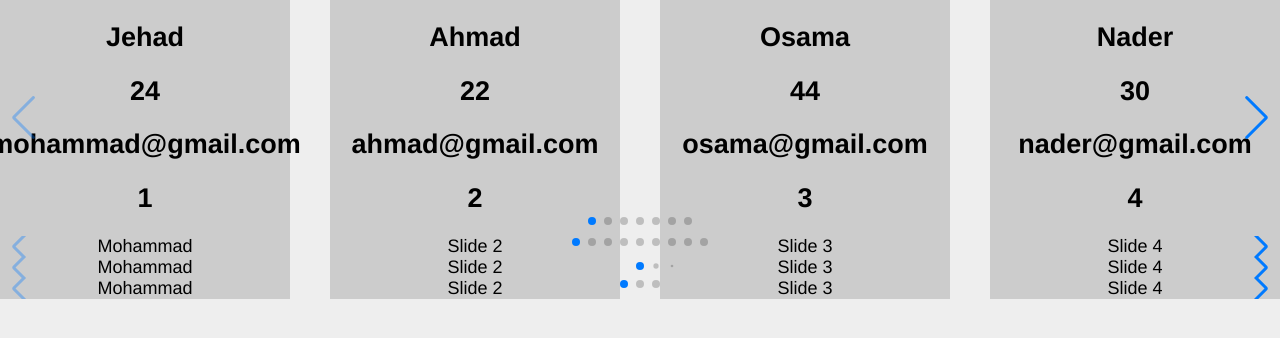
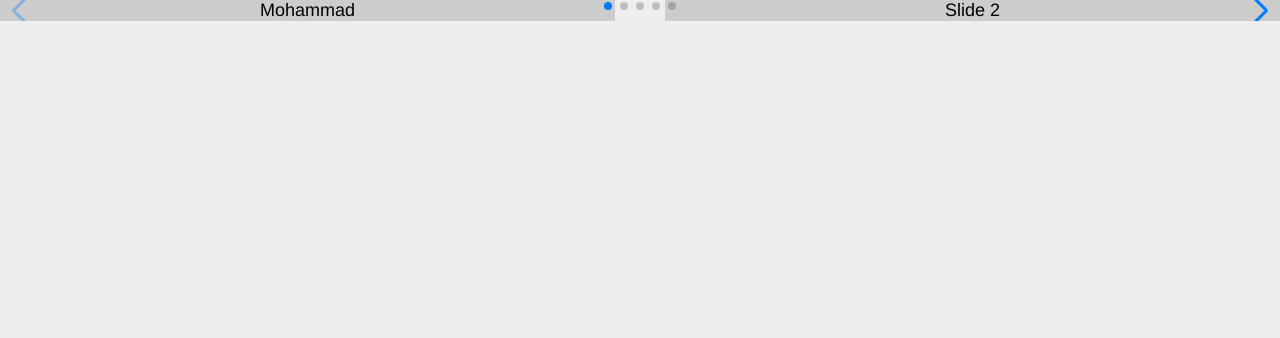
Before and after one commit to mohammaddarweesh-oop/project-one, a React (Create React App) app: page / in a window 1280 px wide. Shown: the top 338 px of the page. Built offline with nearby package versions, Linux system fonts and the light colour scheme.

Commit message:
Swiper Component

```diff
--- a/src/App.js
+++ b/src/App.js
@@ -1,62 +1,69 @@
-import { Swiper, SwiperSlide } from "swiper/react";
-import SwiperCore, { Pagination, Navigation } from "swiper/core";
-import "swiper/swiper.min.css";
 import "./App.css";
-import "swiper/css/navigation";
-import "swiper/css/pagination";
-import "./main.css";
-
-SwiperCore.use([Pagination, Navigation]);
+import SwiperCrousal from "./Components/SwiperCrousal/SwiperCrousal";
 
 function App() {
-  let userData = [
-    { id: 1, name: "Jehad", email: "mohammad@gmail.com", age: 24 },
-    { id: 2, name: "Ahmad", email: "ahmad@gmail.com", age: 22 },
-    { id: 3, name: "Osama", email: "osama@gmail.com", age: 44 },
-    { id: 4, name: "Nader", email: "nader@gmail.com", age: 30 },
-    { id: 5, name: "Same", email: "same@gmail.com", age: 33 },
-    { id: 6, name: "Khaled", email: "khaled@gmail.com", age: 70 },
-    { id: 5, name: "Faiza", email: "faiza@gmail.com", age: 23 },
-    { id: 5, name: "Dawood", email: "dawood@gmail.com", age: 14 },
-    { id: 5, name: "Moaath", email: "moaath@gmail.com", age: 18 },
-    { id: 5, name: "Sulaiman", email: "Sulaiman@gmail.com", age: 24 },
-  ];
+  // https://swiperjs.com/demos
+  // let userData = [
+  //   { id: 1, name: "Jehad", email: "mohammad@gmail.com", age: 24 },
+  //   { id: 2, name: "Ahmad", email: "ahmad@gmail.com", age: 22 },
+  //   { id: 3, name: "Osama", email: "osama@gmail.com", age: 44 },
+  //   { id: 4, name: "Nader", email: "nader@gmail.com", age: 30 },
+  //   { id: 5, name: "Same", email: "same@gmail.com", age: 33 },
+  //   { id: 6, name: "Khaled", email: "khaled@gmail.com", age: 70 },
+  //   { id: 5, name: "Faiza", email: "faiza@gmail.com", age: 23 },
+  //   { id: 5, name: "Dawood", email: "dawood@gmail.com", age: 14 },
+  //   { id: 5, name: "Moaath", email: "moaath@gmail.com", age: 18 },
+  //   { id: 5, name: "Sulaiman", email: "Sulaiman@gmail.com", age: 24 },
+  // ];
 
-  const view = () => {
-    const ss = userData.map((el) => (
-      <SwiperSlide>
-        <h2>{el.name}</h2>
-        <h2>{el.age}</h2>
-        <h2>{el.email}</h2>
-        <h2>{el.id}</h2>
-      </SwiperSlide>
-    ));
-    return (
-      <Swiper spaceBetween={50} slidesPerView={2} navigation pagination>
-        {ss}
-      </Swiper>
-    );
-  };
+  // const view = () => {
+  //   const ss = userData.map((el) => (
+  //     <SwiperSlide>
+  //       <div>
+  //         <h2>Name : {el.name}</h2>
+  //         <h2>Age : {el.age}</h2>
+  //         <h2>Email : {el.email}</h2>
+  //         <h2>ID : {el.id}</h2>
+  //       </div>
+  //     </SwiperSlide>
+  //   ));
+  //   return (
+  //     <Swiper spaceBetween={50} slidesPerView={2} navigation pagination>
+  //       {ss}
+  //     </Swiper>
+  //   );
+  // };
 
-  const breakPoint = {
-    320: {
-      slidesPerView: 2,
-      spaceBetween: 20,
-    },
-    // when window width is >= 480px
-    480: {
-      slidesPerView: 3,
-      spaceBetween: 30,
-    },
-    // when window width is >= 640px
-    640: {
-      slidesPerView: 4,
-      spaceBetween: 40,
-    },
-  };
+  // const breakPoint = {
+  //   320: {
+  //     slidesPerView: 2,
+  //     spaceBetween: 20,
+  //   },
+  //   // when window width is >= 480px
+  //   480: {
+  //     slidesPerView: 3,
+  //     spaceBetween: 30,
+  //   },
+  //   // when window width is >= 640px
+  //   640: {
+  //     slidesPerView: 4,
+  //     spaceBetween: 40,
+  //   },
+  // };
   return (
     <div className="App">
-      <Swiper
+      <SwiperCrousal />
+    </div>
+  );
+}
+
+export default App;
+
+/**
+ *
+ *
+ *
+ * <Swiper
         spaceBetween={50}
         slidesPerView={2}
         navigation
@@ -111,6 +118,7 @@ function App() {
         <SwiperSlide className="swiper-slide">Mohammad</SwiperSlide>
         <SwiperSlide className="swiper-slide">Slide 2</SwiperSlide>
       </Swiper>
+      //swiper stander https://swiperjs.com/demos
       <Swiper
         spaceBetween={50}
         slidesPerView={2}
@@ -126,8 +134,8 @@ function App() {
         <SwiperSlide className="swiper-slide">Mohammad</SwiperSlide>
         <SwiperSlide className="swiper-slide">Slide 2</SwiperSlide>
       </Swiper>
-    </div>
-  );
-}
-
-export default App;
+      //swiper in method  }
+      //view()
+ *
+ *
+ */
--- /dev/null
+++ b/src/Components/Button/Button.css
@@ -0,0 +1,6 @@
+/* .button {
+  padding: 10px;
+  border: 1px double black;
+  display: inline-block;
+  cursor: pointer;
+} */
--- /dev/null
+++ b/src/Components/ButtonGroup/ButtonGroup.css
@@ -0,0 +1,3 @@
+.group {
+  cursor: pointer;
+}
--- /dev/null
+++ b/src/Components/SwiperCrousal/SwiperCrousal.js
@@ -0,0 +1,29 @@
+import React from "react";
+import { Swiper, SwiperSlide } from "swiper/react";
+import SwiperCore, { Pagination, Navigation } from "swiper/core";
+import "swiper/swiper.min.css";
+import "swiper/css/navigation";
+import "swiper/css/pagination";
+import "./Swiper.css";
+
+SwiperCore.use([Pagination, Navigation]);
+
+const SwiperCrousal = () => {
+  return (
+    <Swiper
+      spaceBetween={50}
+      slidesPerView={2}
+      navigation
+      pagination
+      className="swiper"
+    >
+      <SwiperSlide className="swiper-slide">Mohammad</SwiperSlide>
+      <SwiperSlide className="swiper-slide">Slide 2</SwiperSlide>
+      <SwiperSlide className="swiper-slide">Slide 3</SwiperSlide>
+      <SwiperSlide className="swiper-slide">Slide 4</SwiperSlide>
+      <SwiperSlide className="swiper-slide">Mohammad</SwiperSlide>
+      <SwiperSlide className="swiper-slide">Slide 2</SwiperSlide>
+    </Swiper>
+  );
+};
+export default SwiperCrousal;
```
Also changed, not shown: src/Components/Button/Button.js (added, +16 -0 lines), src/Components/ButtonGroup/ButtonGroup.js (added, +42 -0 lines), src/Components/List/List.js (added, +24 -0 lines), src/Components/ShapeOne/ShapeOne.js (added, +14 -0 lines), src/Components/ShapeTwo/ShapeTwo.js (added, +14 -0 lines), src/Components/SwiperCrousal/Swiper.css (renamed from src/main.css).
